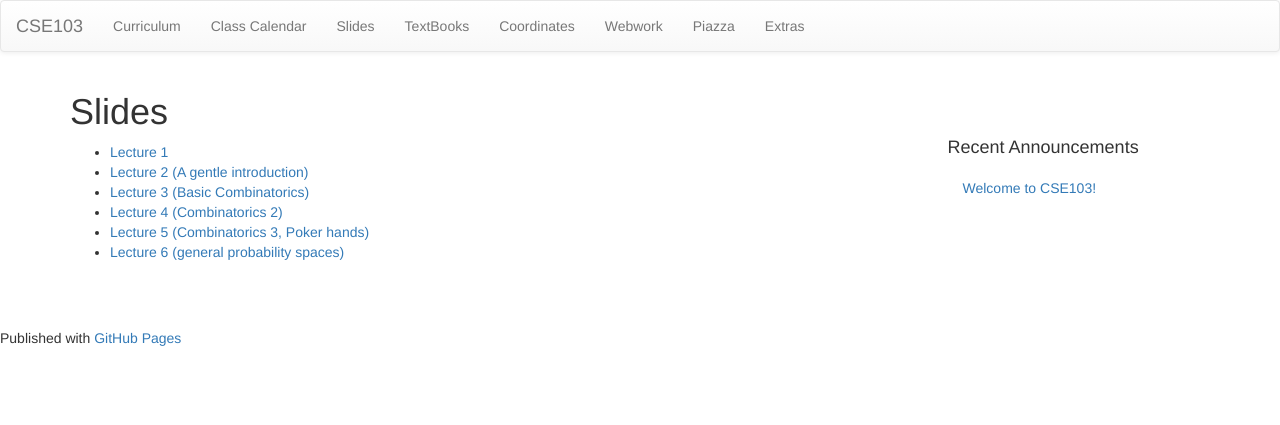
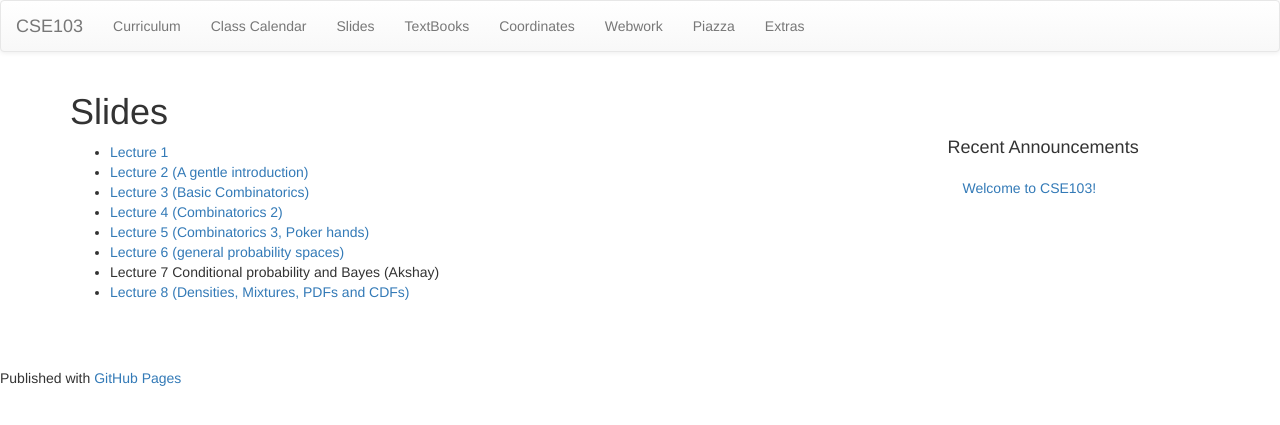
Before and after one commit to cse103/cse103.github.io, a Jekyll site: the page built from pages/18.Slides.md, in a window 1280 px wide. Shown: the top 425 px of the page. Built offline with Jekyll 4.4.1, drawn with Linux system fonts in a browser that asks for light colours; nearby versions of some CDN libraries; Markdown is read by kramdown in place of the engine named in the settings.

Commit message:
Added slides for DensitiesMixturesCDFPDF

```diff
--- a/pages/18.Slides.md
+++ b/pages/18.Slides.md
@@ -10,3 +10,5 @@ permalink: /slides/
 * [Lecture 4 (Combinatorics 2)](/Slides/Combinatorics2.pdf)
 * [Lecture 5 (Combinatorics 3, Poker hands)](/Slides/PokerHands.pdf)
 * [Lecture 6 (general probability spaces)](/Slides/GeneralProbabilitySpaces.pdf)
+* Lecture 7 Conditional probability and Bayes (Akshay)
+* [Lecture 8 (Densities, Mixtures, PDFs and CDFs)](/Slides/DensitiesMixturesPDFCDF.pdf)
```
Also changed, not shown: 1 other file.
